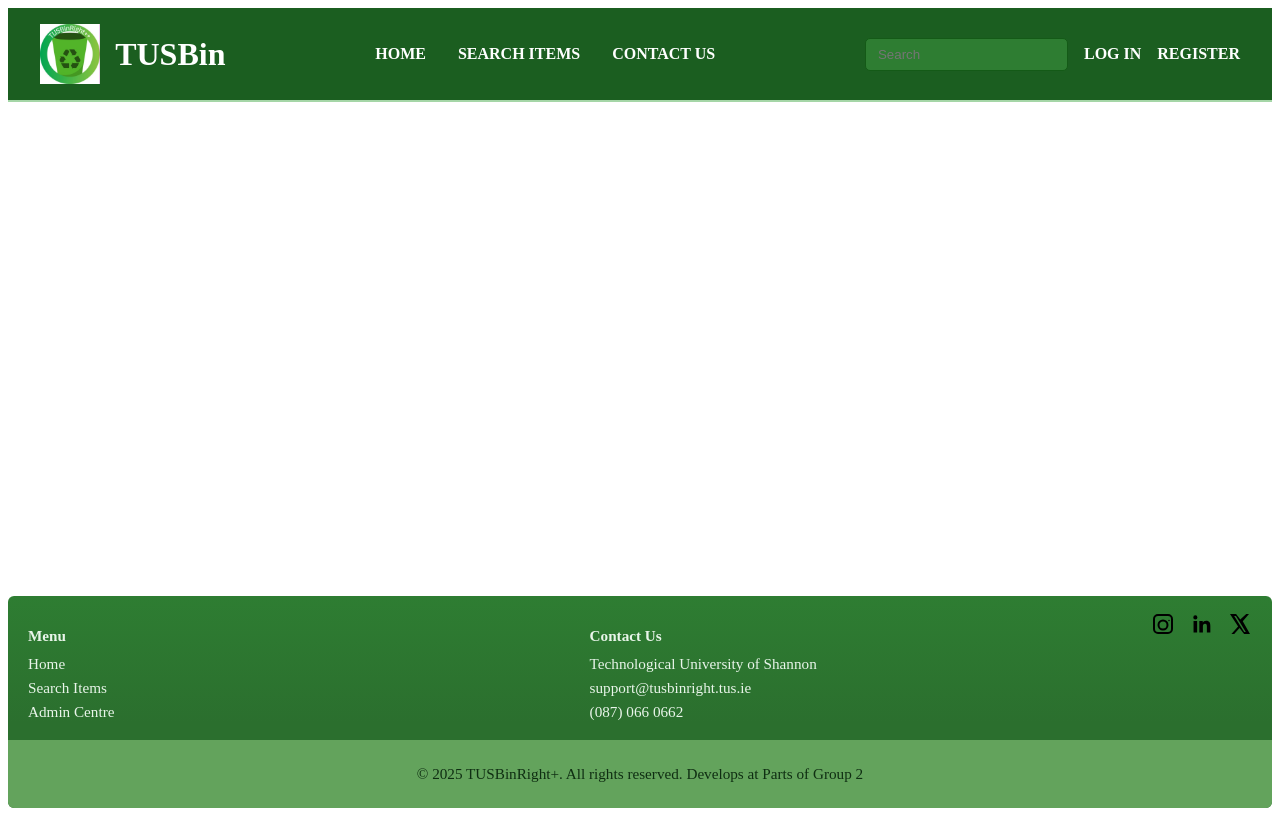
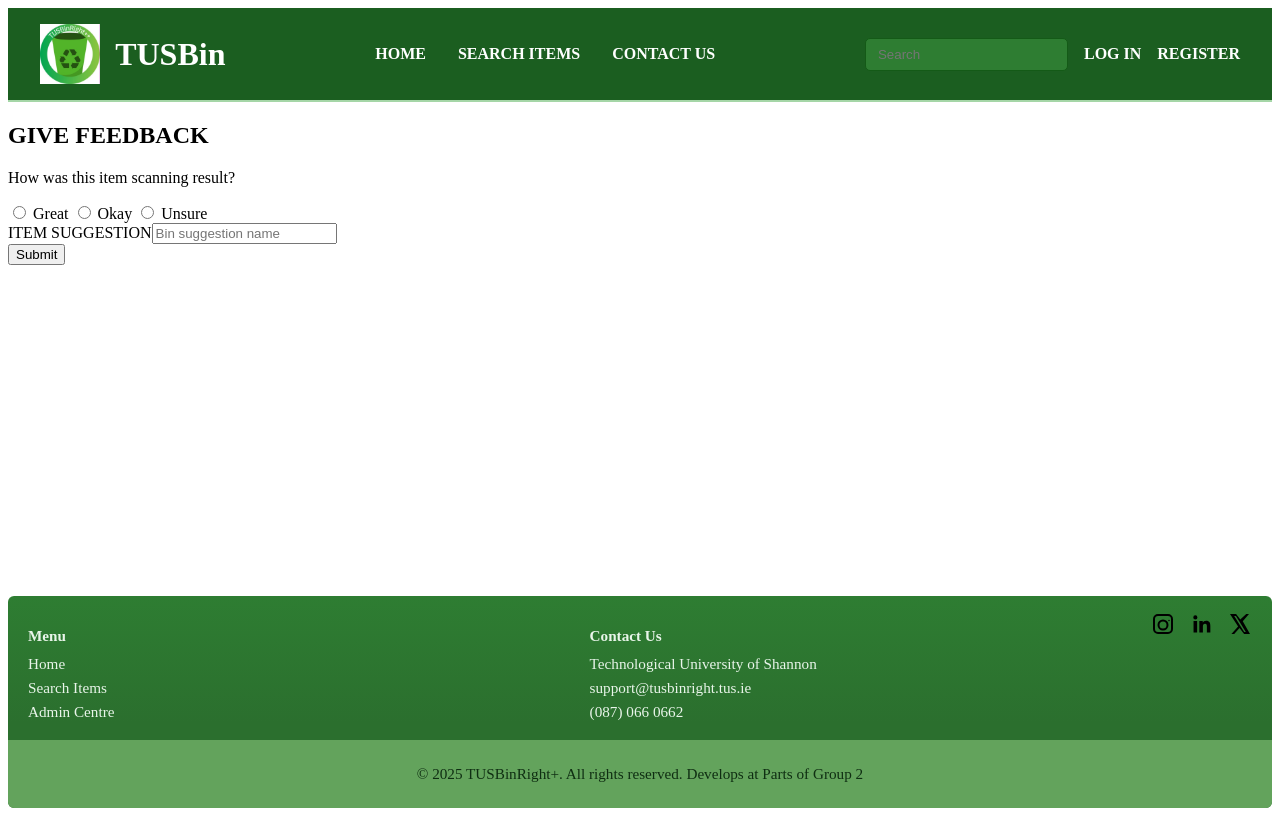
Before and after one commit to kalumfeanebanda/TUSBinGroup2, a Vue app in the folder tusg2frontend/: page /feedbackform in a window 1280 px wide. Built offline with nearby package versions, Linux system fonts and the light colour scheme.

Commit message:
feedback
feedback for binsearch

```diff
--- /dev/null
+++ b/tusg2frontend/src/pages/Feedback.vue
@@ -0,0 +1,118 @@
+<template>
+  <div v-if="showFeedback" class="p-6 max-w-md mx-auto bg-white shadow-lg rounded-2xl">
+    <h2 class="text-xl font-semibold mb-4 text-green-700">Item Not Found</h2>
+    <p class="text-gray-600 mb-4">
+      We couldn’t find this item in our database. Please help us improve by filling out this short form.
+    </p>
+
+    <form @submit.prevent="submitFeedback">
+      <!-- Item Name -->
+      <div class="mb-3">
+        <label class="block text-gray-700 mb-1">Item Name *</label>
+        <input v-model="feedback.itemName" type="text" required
+               class="w-full border border-gray-300 rounded-lg px-3 py-2 focus:outline-none focus:ring focus:ring-green-300"
+               placeholder="e.g. Plastic water bottle" />
+      </div>
+
+      <!-- Suggested Category -->
+      <div class="mb-3">
+        <label class="block text-gray-700 mb-1">Suggested Bin Category *</label>
+        <select v-model="feedback.category" required
+                class="w-full border border-gray-300 rounded-lg px-3 py-2 focus:outline-none focus:ring focus:ring-green-300">
+          <option disabled value="">Select a category</option>
+          <option>Recyclable</option>
+          <option>Compost</option>
+          <option>General Waste</option>
+          <option>Glass</option>
+          <option>Other</option>
+        </select>
+      </div>
+
+      <!-- Description -->
+      <div class="mb-3">
+        <label class="block text-gray-700 mb-1">Item Description</label>
+        <textarea v-model="feedback.description"
+                  class="w-full border border-gray-300 rounded-lg px-3 py-2 focus:outline-none focus:ring focus:ring-green-300"
+                  placeholder="Add more details about the item (optional)"></textarea>
+      </div>
+
+      <!-- Image Upload -->
+      <div class="mb-3">
+        <label class="block text-gray-700 mb-1">Upload Image (optional)</label>
+        <input type="file" @change="handleFileUpload" accept="image/*"
+               class="w-full text-gray-600 border border-gray-300 rounded-lg px-3 py-2" />
+      </div>
+
+      <!-- Email (optional) -->
+      <div class="mb-3">
+        <label class="block text-gray-700 mb-1">Email (optional)</label>
+        <input v-model="feedback.email" type="email"
+               class="w-full border border-gray-300 rounded-lg px-3 py-2 focus:outline-none focus:ring focus:ring-green-300"
+               placeholder="e.g. name@example.com" />
+      </div>
+
+      <!-- Submit Button -->
+      <div class="flex justify-end">
+        <button type="submit"
+                class="bg-green-600 hover:bg-green-700 text-white px-4 py-2 rounded-lg font-medium">
+          Submit Feedback
+        </button>
+      </div>
+    </form>
+
+    <!-- Confirmation Message -->
+    <div v-if="submitted" class="mt-4 text-green-700 font-medium">
+      ✅ Thank you! Your suggestion has been submitted successfully.
+    </div>
+  </div>
+</template>
+
+<script>
+export default {
+  name: "FeedbackForm",
+  props: {
+    showFeedback: {
+      type: Boolean,
+      default: false
+    }
+  },
+  data() {
+    return {
+      feedback: {
+        itemName: "",
+        category: "",
+        description: "",
+        image: null,
+        email: ""
+      },
+      submitted: false
+    };
+  },
+  methods: {
+    handleFileUpload(event) {
+      this.feedback.image = event.target.files[0];
+    },
+    async submitFeedback() {
+      try {
+        const formData = new FormData();
+        formData.append("itemName", this.feedback.itemName);
+        formData.append("category", this.feedback.category);
+        formData.append("description", this.feedback.description);
+        formData.append("email", this.feedback.email);
+        if (this.feedback.image) formData.append("image", this.feedback.image);
+
+
+        await this.$axios.post("/api/feedback/submit", formData, {
+          headers: { "Content-Type": "multipart/form-data" }
+        });
+
+        this.submitted = true;
+        this.feedback = { itemName: "", category: "", description: "", image: null, email: "" };
+      } catch (error) {
+        console.error("Feedback submission failed:", error);
+        alert("There was an error submitting your feedback. Please try again later.");
+      }
+    }
+  }
+};
+</script>
--- /dev/null
+++ b/tusg2frontend/src/pages/FeedbackForm.vue
@@ -0,0 +1,87 @@
+<template>
+  <div class="max-w-sm mx-auto mt-10 p-6 border rounded-xl bg-[#fdfcf8] shadow-sm">
+    <h2 class="text-xl font-bold text-center mb-4">GIVE FEEDBACK</h2>
+
+    <p class="text-gray-700 text-center mb-4">How was this item scanning result?</p>
+
+    <!-- Radio Options -->
+    <div class="flex flex-col gap-2 mb-4">
+      <label class="flex items-center gap-2">
+        <input type="radio" v-model="feedback.rating" value="Great" class="accent-green-600" />
+        Great
+      </label>
+      <label class="flex items-center gap-2">
+        <input type="radio" v-model="feedback.rating" value="Okay" class="accent-green-600" />
+        Okay
+      </label>
+      <label class="flex items-center gap-2">
+        <input type="radio" v-model="feedback.rating" value="Unsure" class="accent-green-600" />
+        Unsure
+      </label>
+    </div>
+
+    <!-- Item Suggestion -->
+    <div class="mb-4">
+      <label class="font-semibold block mb-1">ITEM SUGGESTION</label>
+      <input
+          v-model="feedback.suggestion"
+          type="text"
+          placeholder="Bin suggestion name"
+          class="w-full border border-gray-300 rounded-lg px-3 py-2 focus:outline-none focus:ring-2 focus:ring-green-300"
+      />
+    </div>
+
+    <!-- Submit Button -->
+    <button
+        @click="submitFeedback"
+        class="w-full bg-gray-200 hover:bg-gray-300 text-gray-800 font-semibold py-2 rounded-lg transition"
+    >
+      Submit
+    </button>
+
+    <!-- Confirmation -->
+    <p v-if="submitted" class="mt-4 text-green-700 text-center font-medium">
+      ✅ Thank you for your feedback!
+    </p>
+  </div>
+</template>
+
+<script>
+export default {
+  name: "FeedbackForm",
+  data() {
+    return {
+      feedback: {
+        rating: "",
+        suggestion: "",
+      },
+      submitted: false,
+    };
+  },
+  methods: {
+    async submitFeedback() {
+      if (!this.feedback.rating) {
+        alert("Please select a rating before submitting!");
+        return;
+      }
+
+      try {
+        // 可替换为你的 CodeIgniter API endpoint
+        await this.$axios.post("/api/feedback", this.feedback);
+        this.submitted = true;
+        this.feedback = { rating: "", suggestion: "" };
+      } catch (error) {
+        console.error("Error submitting feedback:", error);
+        alert("Failed to submit feedback. Please try again later.");
+      }
+    },
+  },
+};
+</script>
+
+<style scoped>
+/* 保持简约的浅色风格 */
+body {
+  font-family: Arial, sans-serif;
+}
+</style>
```
Also changed, not shown: tusg2frontend/src/router.js (+20 -6 lines).
